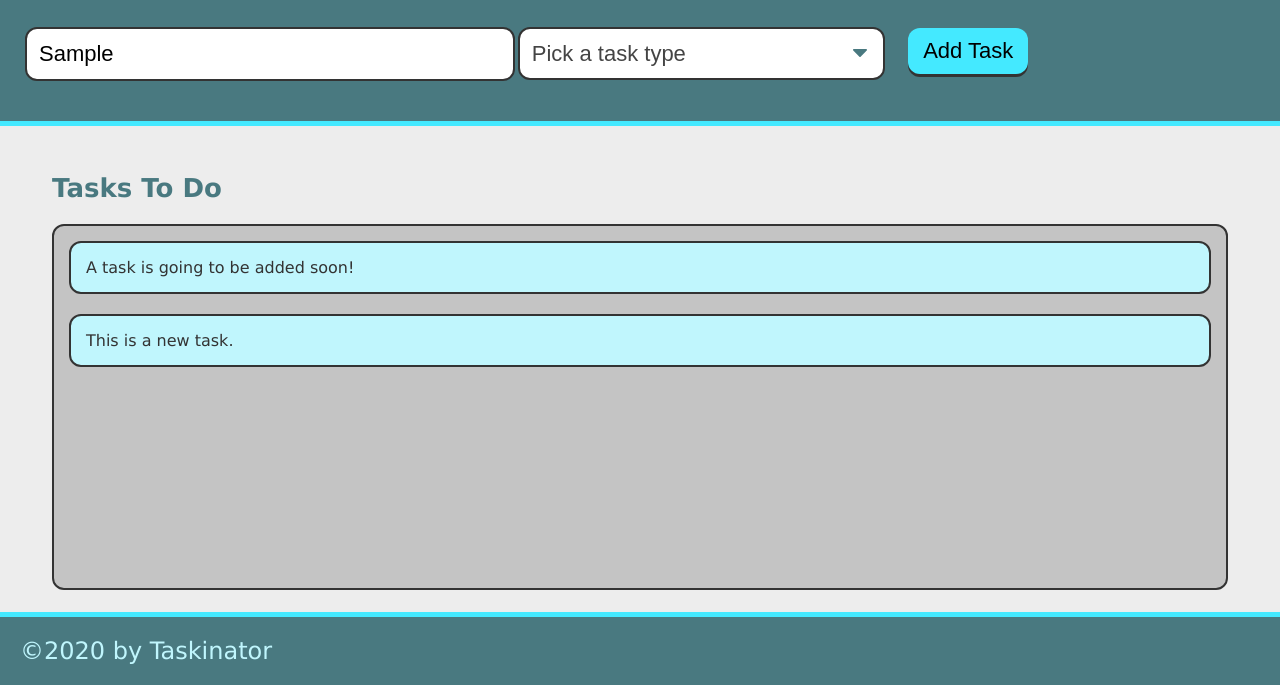
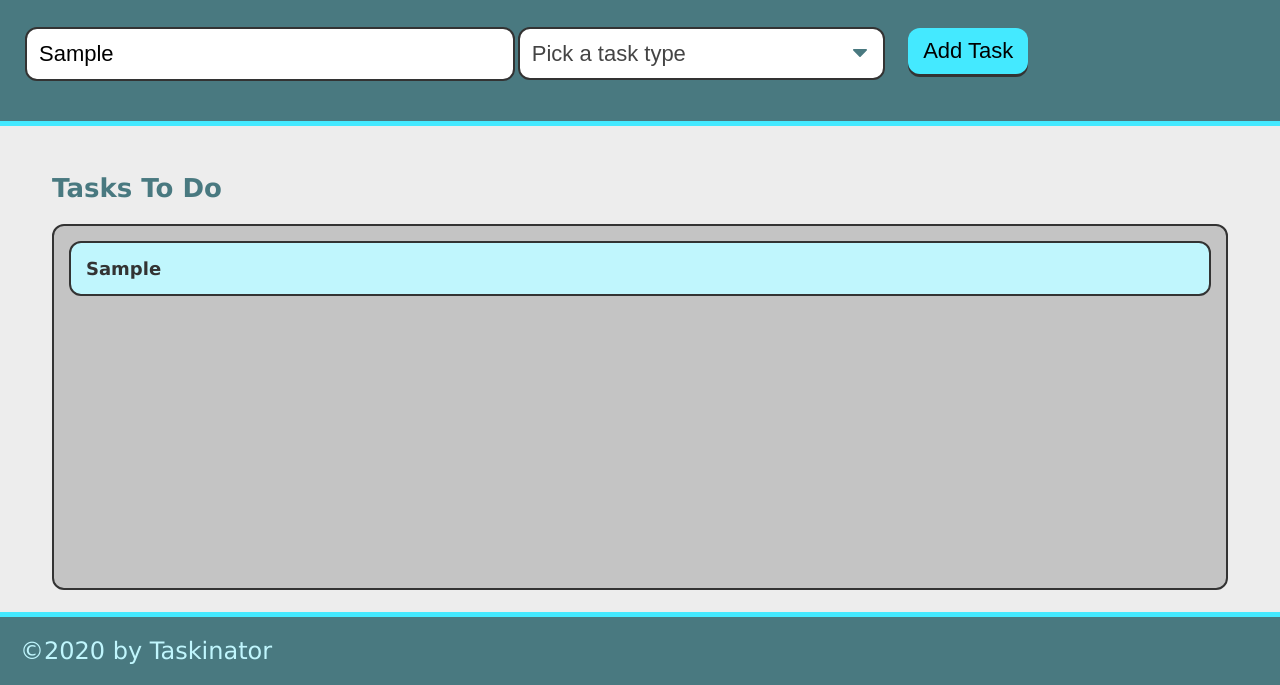
Before and after one commit to essennejaye/taskinator, a plain HTML site: page index.html in a window 1280 px wide. Both pictures are taken after typing "Sample" into the empty fields and a click on the button "Add Task". Shown: the part 115-800 px from the top of the page. Drawn offline with Linux system fonts and the light colour scheme.

Commit message:
added type to form-submit

```diff
--- a/assets/js/script.js
+++ b/assets/js/script.js
@@ -3,9 +3,20 @@ var tasksToDoEl = document.querySelector("#tasks-to-do");
 
 var createTaskHandler = function() {
     event.preventDefault();
+    var taskNameInput = document.querySelector("input[name='task-name']").value;
+    var taskTypeInput = document.querySelector("select[name='task-type']").value;
+// create list item
     var listItemEl = document.createElement("li");
     listItemEl.className = "task-item";
-    listItemEl.textContent = "This is a new task.";
+    // create div to hold task info and add to list item
+    var taskInfoEl = document.createElement("div");
+    // give it a class name
+    taskInfoEl.className = "task-info";
+    // add HTML content to div
+    taskInfoEl.innerHTML = "<h3 class='task-name'>" + taskNameInput + "</h3><span class='task-type'>" + taskTypeInput + "</span>";
+    // append task name and type to list item
+    listItemEl.appendChild(taskInfoEl);
+    // append entire list item to list
     tasksToDoEl.appendChild(listItemEl);
 }
 formEl.addEventListener("submit", createTaskHandler);
--- a/index.html
+++ b/index.html
@@ -32,7 +32,7 @@
         <section class="task-list-wrapper">
             <h2 class="list-title">Tasks To Do</h2>
             <ul class="task-list" id="tasks-to-do">
-                <li class="task-item">A task is going to be added soon!</li>
+                <!-- <li class="task-item">A task is going to be added soon!</li> -->
             </ul>
         </section>
     </main>
```
